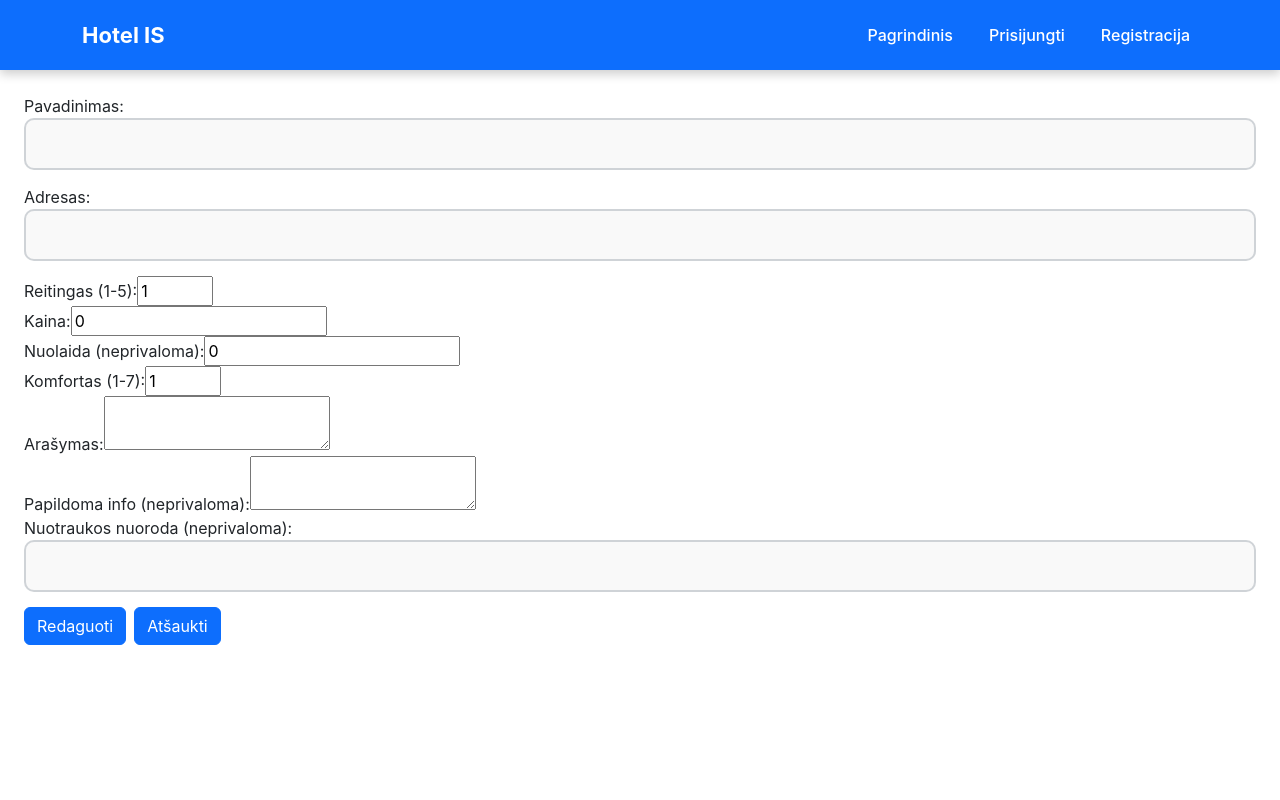
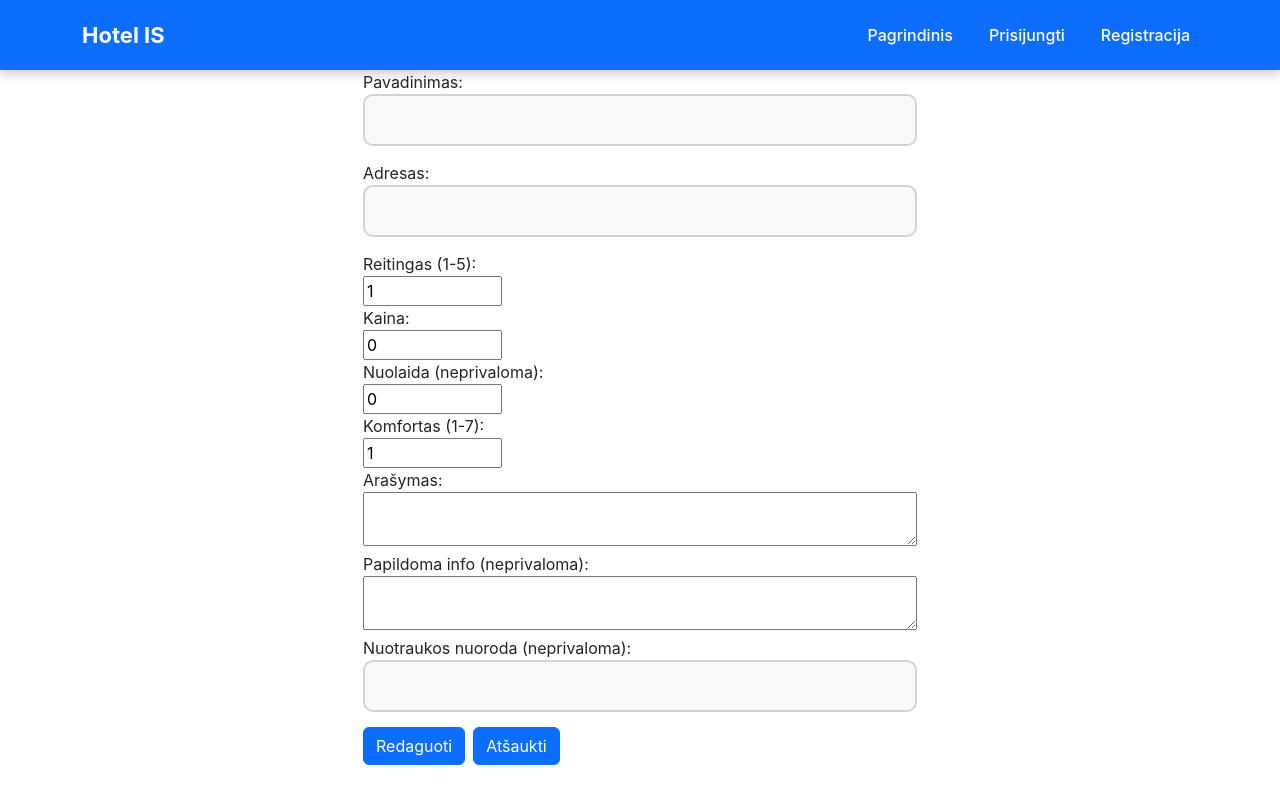
Before and after one commit to Gercius/25-05-09-uzd, a React (Vite) app in the folder frontend/: page /hotel/edit/1 in a window 1280 px wide. Built offline with nearby package versions, Linux system fonts and the light colour scheme; no server answers.

Commit message:
add minor styling to hotel form. Show discount in hotel page if it exists

```diff
--- a/frontend/src/components/HotelForm.jsx
+++ b/frontend/src/components/HotelForm.jsx
@@ -60,20 +60,21 @@ const HotelForm = ({ hotelData }) => {
     };
 
     return (
-        <form onSubmit={handleSubmit} className="p-4 space-y-4 max-w-md mx-auto">
+        <form onSubmit={handleSubmit} className="mx-auto px-3 px-md-5" style={{ maxWidth: 650 }}>
             <div>
-                <label>Pavadinimas:</label>
+                <label className="d-block">Pavadinimas:</label>
                 <input type="text" name="name" value={formData.name} onChange={handleChange} required />
             </div>
 
             <div>
-                <label>Adresas:</label>
+                <label className="d-block">Adresas:</label>
                 <input type="text" name="address" value={formData.address} onChange={handleChange} required />
             </div>
 
             <div>
-                <label>Reitingas (1-5):</label>
+                <label className="d-block">Reitingas (1-5):</label>
                 <input
+                    className="w-25"
                     type="number"
                     name="ranking"
                     min="1"
@@ -85,18 +86,32 @@ const HotelForm = ({ hotelData }) => {
             </div>
 
             <div>
-                <label>Kaina:</label>
-                <input type="number" name="price" value={formData.price} onChange={handleChange} required />
+                <label className="d-block">Kaina:</label>
+                <input
+                    className="w-25"
+                    type="number"
+                    name="price"
+                    value={formData.price}
+                    onChange={handleChange}
+                    required
+                />
             </div>
 
             <div>
-                <label>Nuolaida (neprivaloma):</label>
-                <input type="number" name="price_discount" value={formData.price_discount} onChange={handleChange} />
+                <label className="d-block">Nuolaida (neprivaloma):</label>
+                <input
+                    className="w-25"
+                    type="number"
+                    name="price_discount"
+                    value={formData.price_discount}
+                    onChange={handleChange}
+                />
             </div>
 
             <div>
-                <label>Komfortas (1-7):</label>
+                <label className="d-block">Komfortas (1-7):</label>
                 <input
+                    className="w-25"
                     type="number"
                     name="comfort"
                     step="1"
@@ -108,17 +123,17 @@ const HotelForm = ({ hotelData }) => {
             </div>
 
             <div>
-                <label>Arašymas:</label>
-                <textarea name="summary" value={formData.summary} onChange={handleChange} required />
+                <label className="d-block">Arašymas:</label>
+                <textarea className="w-100" name="summary" value={formData.summary} onChange={handleChange} required />
             </div>
 
             <div>
-                <label>Papildoma info (neprivaloma):</label>
-                <textarea name="description" value={formData.description} onChange={handleChange} />
+                <label className="d-block">Papildoma info (neprivaloma):</label>
+                <textarea className="w-100" name="description" value={formData.description} onChange={handleChange} />
             </div>
 
             <div>
-                <label>Nuotraukos nuoroda (neprivaloma):</label>
+                <label className="d-block">Nuotraukos nuoroda (neprivaloma):</label>
                 <input type="text" name="image_cover" value={formData.image_cover} onChange={handleChange} />
             </div>
 
--- a/frontend/src/pages/Hotel.jsx
+++ b/frontend/src/pages/Hotel.jsx
@@ -42,6 +42,12 @@ const Hotel = () => {
                 <div className="mt-2">
                     <span>Kaina - {hotel.price}€ </span>
                     <br />
+                    {hotel.price_discount > 0 && (
+                        <>
+                            <span>Nuolaida - {hotel.price_discount}% </span>
+                            <br />
+                        </>
+                    )}
                     <span>Reitingas - {hotel.ranking} </span>
                     <br />
                     <span>Komfortas - {hotel.comfort}</span>
```
Also changed, not shown: 1 other file (tests, documents, lock files or other folders).
